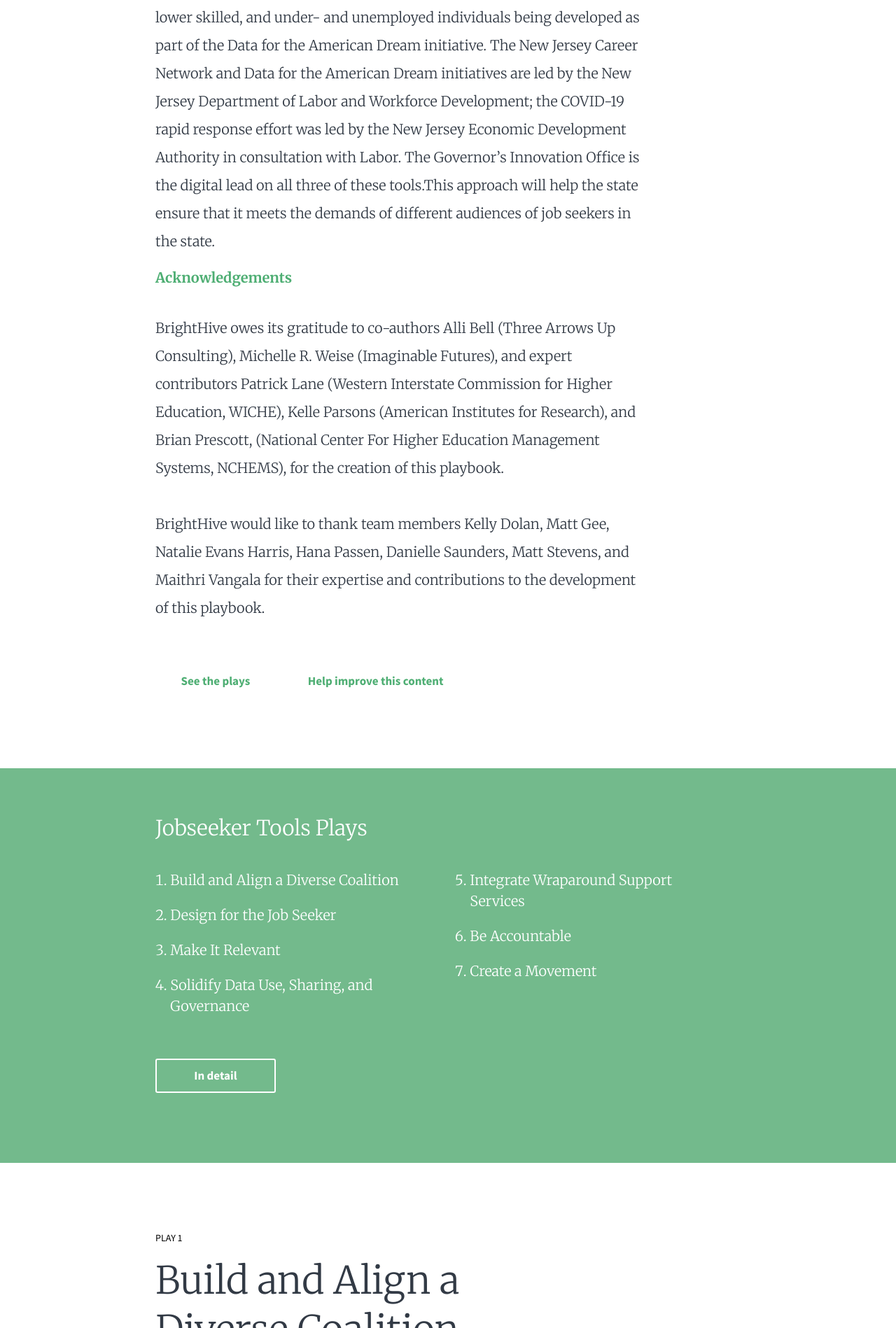
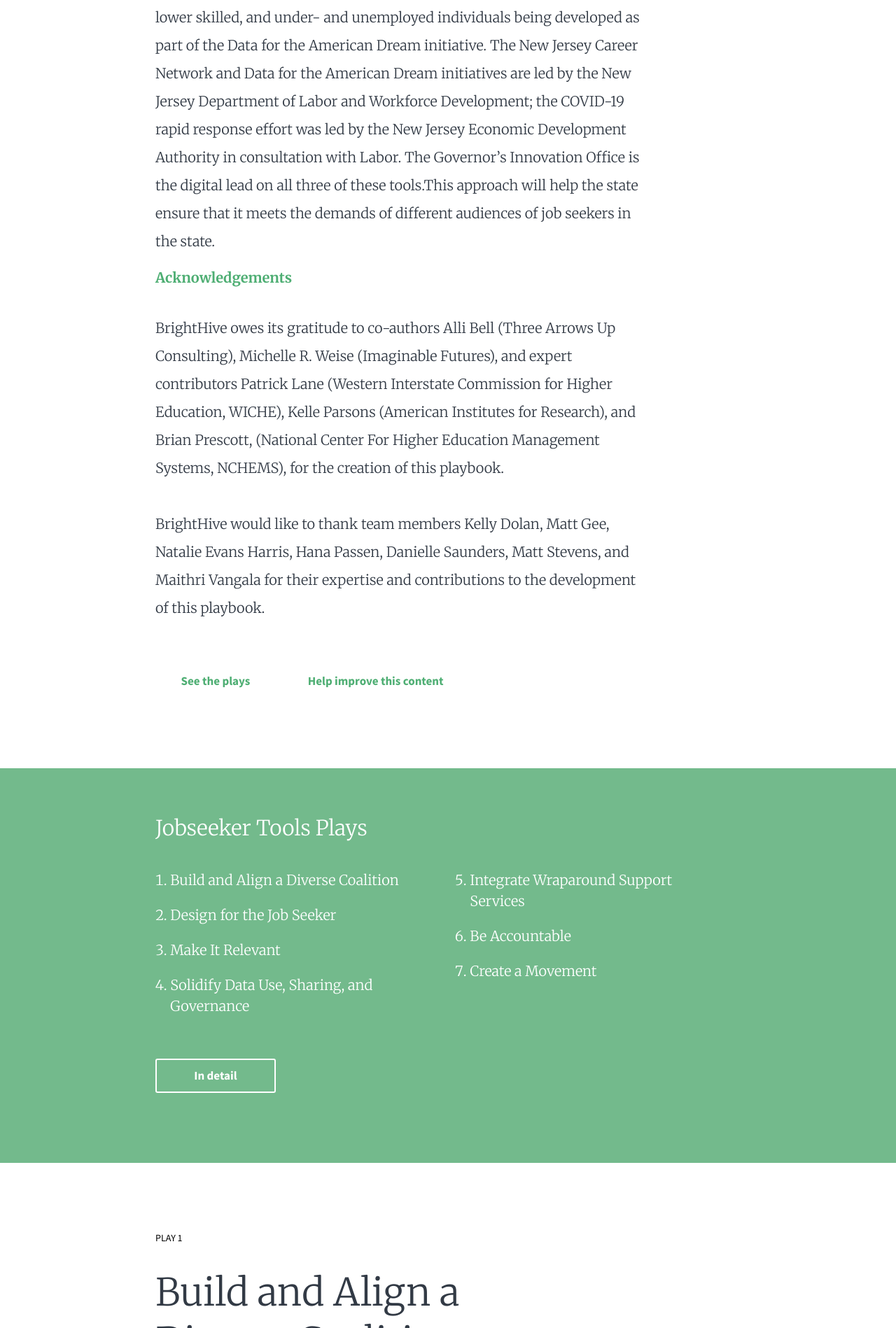
Before and after one commit to brighthive/playbooks, a Jekyll site: the page built from jobseeker-tools/index.html, in a window 1280 px wide. Shown: the part 4502-6400 px from the top of the page at 70% size. Built offline with Jekyll 4.4.1, drawn with Linux system fonts in a browser that asks for light colours.

Commit message:
Remove margin from bottom of h6

```diff
--- a/assets/_sass/styles.scss
+++ b/assets/_sass/styles.scss
@@ -126,7 +126,7 @@
     font-size: 14px;
     font-weight: 300;
     line-height: 1.5em;
-    margin-bottom: 15px;
+    //margin-bottom: 15px; XXX
   }
 
   p {
```
